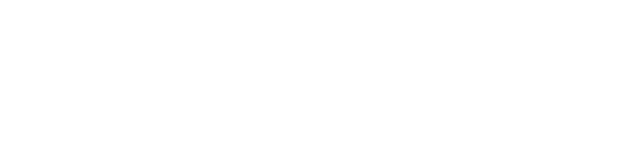
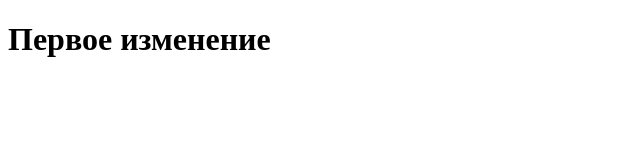
Before and after one commit to alexplorer25/intensive, a plain HTML site: page index.html in a window 1280 px wide. Shown: the whole page, without its empty margins (0-640 px from the left). Drawn offline with Linux system fonts and the light colour scheme.

Commit message:
Добавлен заголовок Н1

```diff
--- a/index.html
+++ b/index.html
@@ -8,7 +8,7 @@
 </head>
 
 <body>
-
+    <h1>Первое изменение</h1>
 </body>
 
 </html>
```
